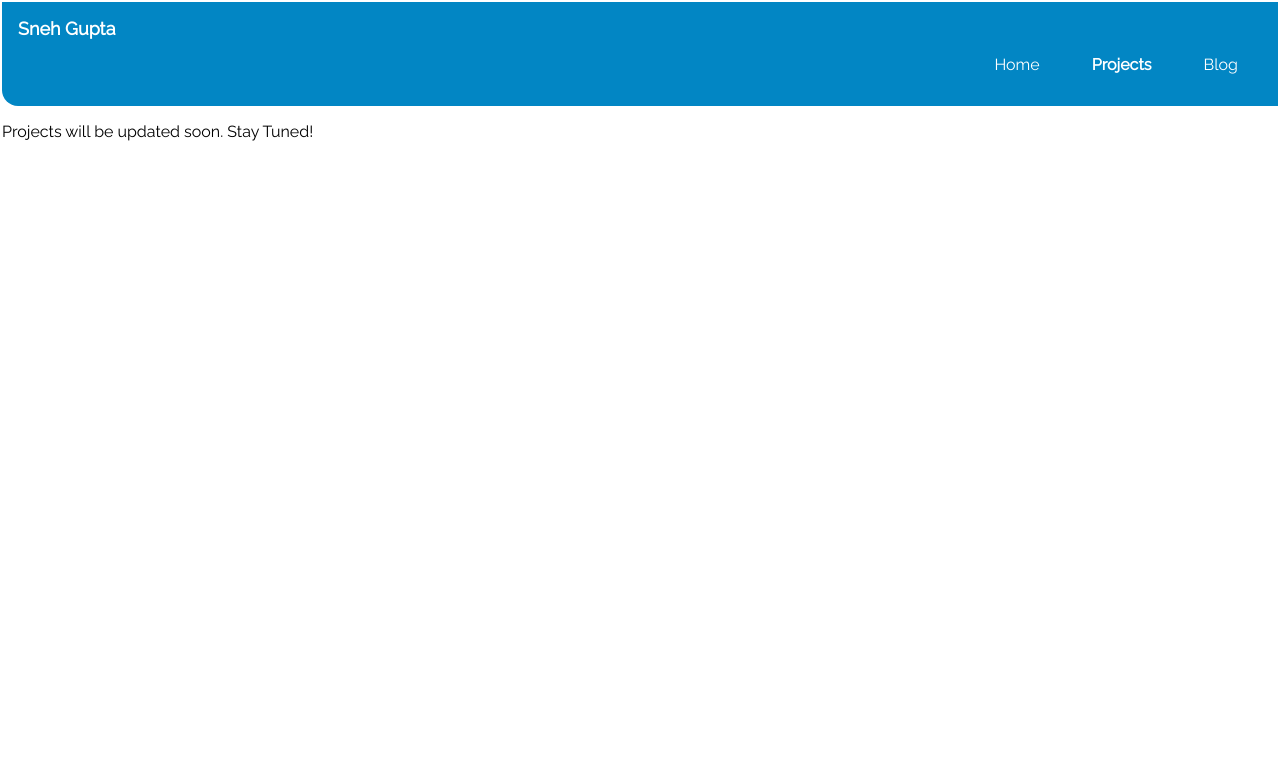
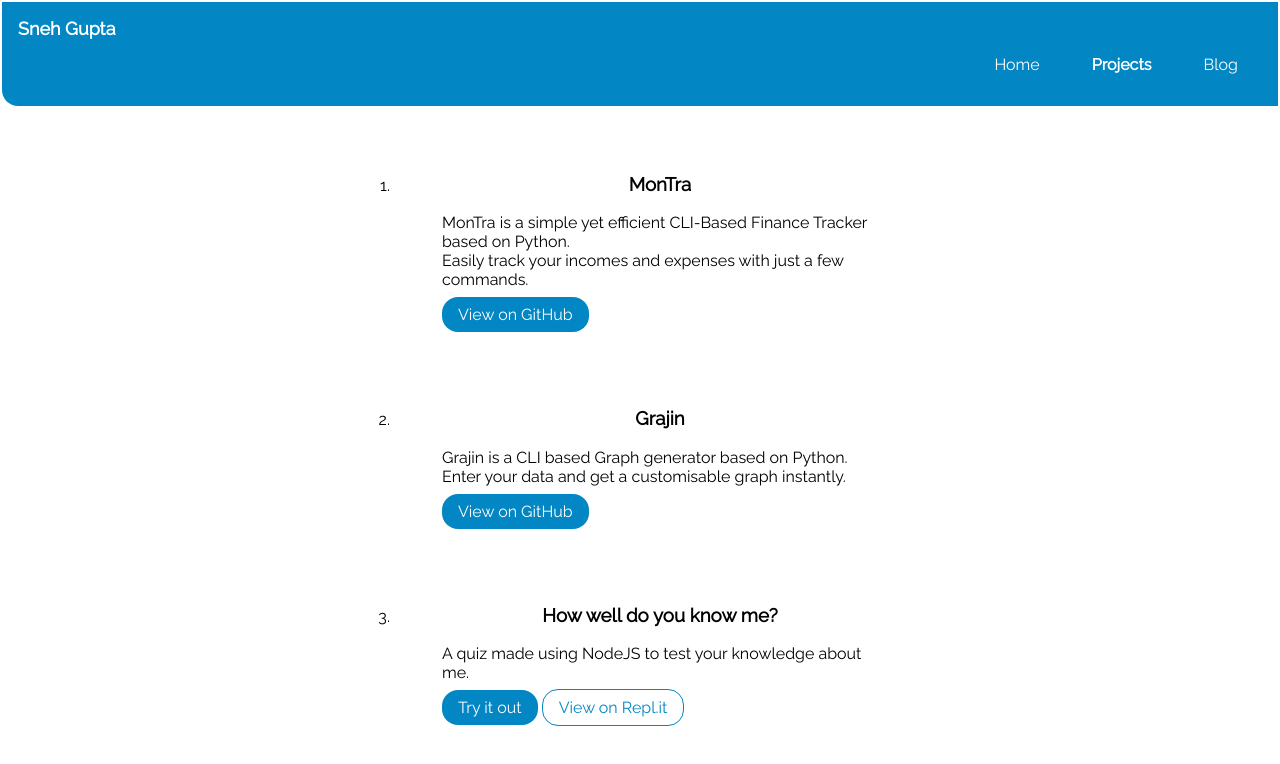
Before and after one commit to SirSnehGupta/The-Portfolio, a plain HTML site: page projects.html in a window 1280 px wide. Drawn offline with Linux system fonts and the light colour scheme.

Commit message:
added projects and minor fix

```diff
--- a/projects.html
+++ b/projects.html
@@ -22,6 +22,36 @@
             </li>
         </ul>
     </nav>
-    <p>Projects will be updated soon. Stay Tuned!</p>
+    <ol type="1">
+        <li class="container center-container">
+            <section class="section">
+                <div class="center-container">
+                    <h3>MonTra</h3>
+                    <p>MonTra is a simple yet efficient CLI-Based Finance Tracker based on Python.<br>Easily track your incomes and expenses with just a few commands.</br></p>
+                    <a class="link primary-link" href="https://github.com/SirSnehGupta/MonTra" target="_blank">View on GitHub</a>
+                </div>
+            </section>
+        </li>
+        <li class="container center-container">
+            <section class="section">
+                <div class="center-container">
+                    <h3>Grajin</h3>
+                    <p>Grajin is a CLI based Graph generator based on Python.<br>Enter your data and get a customisable graph instantly.</br></p>
+                    <a class="link primary-link" href="https://github.com/SirSnehGupta/Grajin" target="_blank">View on GitHub</a>
+                </div>
+            </section>
+        </li>
+        <li class="container center-container">
+            <section class="section">
+                <div class="center-container">
+                    <h3>How well do you know me?</h3>
+                    <p>A quiz made using NodeJS to test your knowledge about me.</p>
+                    <a class="link primary-link" href="https://replit.com/@74rksy4/How-well-do-you-know-me?embed=1&output=1#index.js" target="_blank">Try it out</a>
+                    <a class="link secondary-link" href="https://replit.com/@74rksy4/How-well-do-you-know-me" target="_blank">View on Repl.it</a>
+                </div>
+            </section>
+        </li>
+    </ol>
+
 </body>
 </html>
```
Also changed, not shown: index.html (+11 -11 lines).
